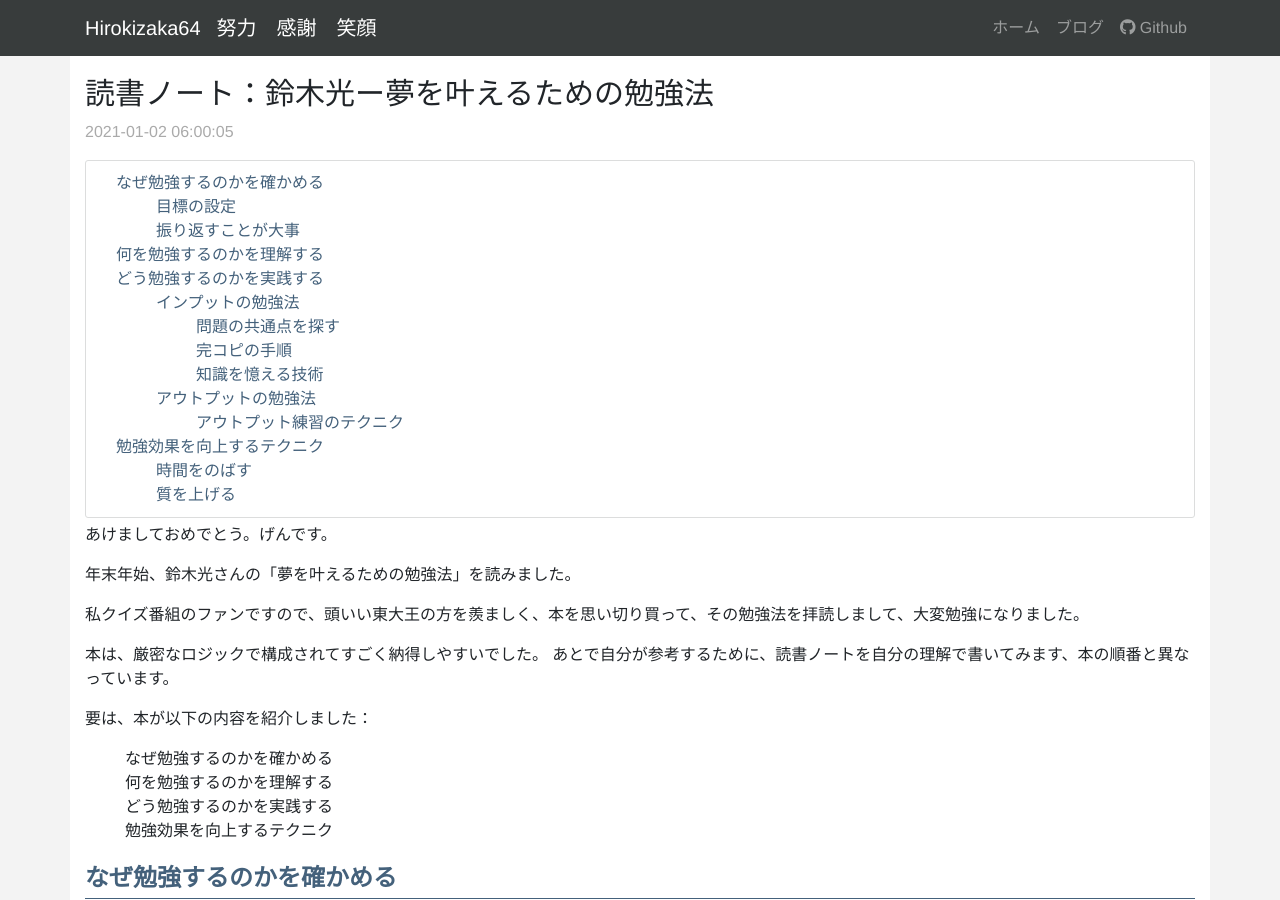
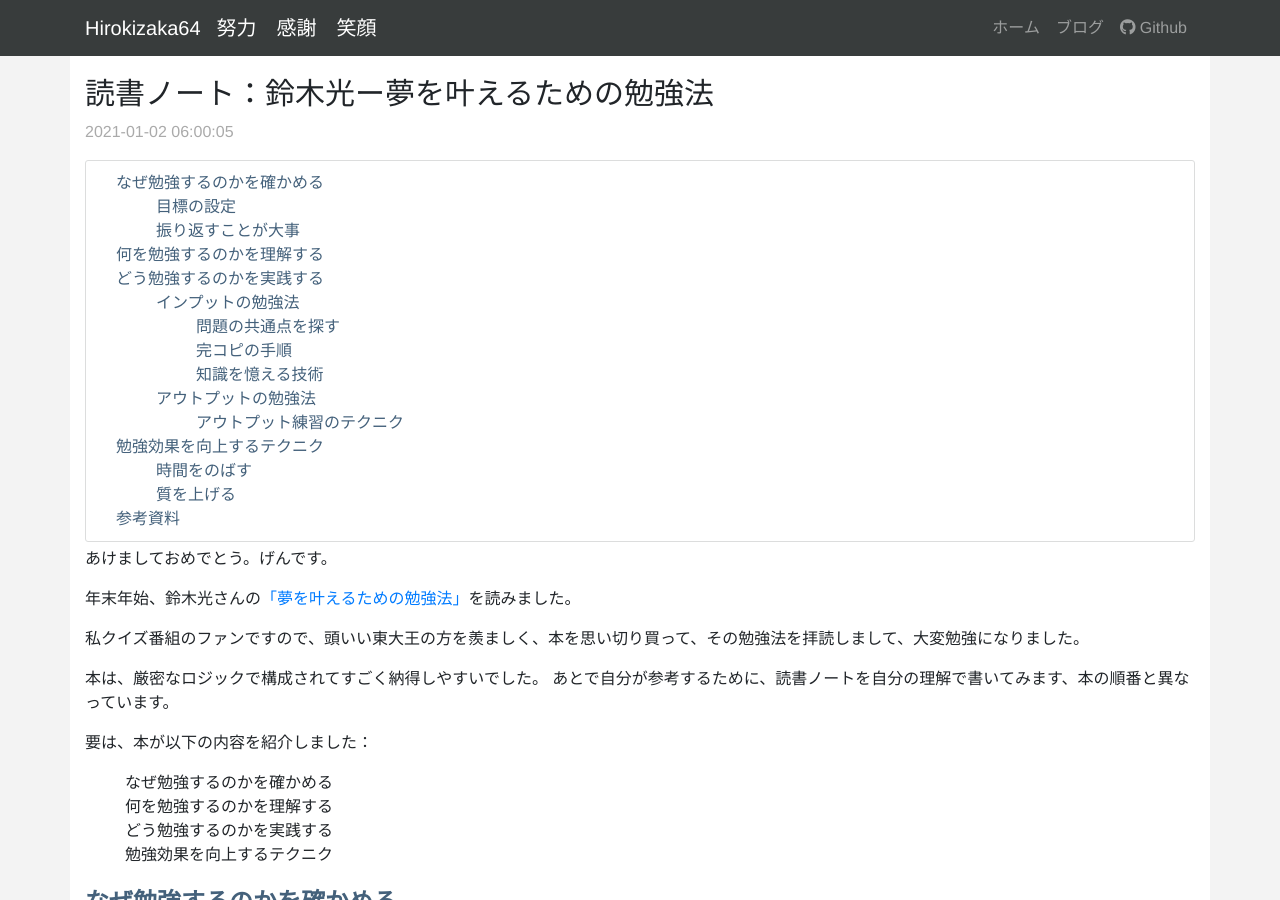
Before and after one commit to hirokizaka46/hirokizaka46.github.io, a Jekyll site: the page built from _posts/2021-01-01-rn-dream-come-true-learning-methood.markdown, in a window 1280 px wide and 900 px high. Built offline with Jekyll 4.4.1, drawn with Linux system fonts in a browser that asks for light colours; nearby versions of some CDN libraries; the table of contents is made by our own code; part of the change alters nothing that is shown.

```diff
--- a/_posts/2021-01-01-rn-dream-come-true-learning-methood.markdown
+++ b/_posts/2021-01-01-rn-dream-come-true-learning-methood.markdown
@@ -8,7 +8,7 @@ toc: true
 
 あけましておめでとう。げんです。
 
-年末年始、鈴木光さんの「夢を叶えるための勉強法」を読みました。
+年末年始、鈴木光さんの[「夢を叶えるための勉強法」](https://hb.afl.rakuten.co.jp/ichiba/19bcaeb8.ea11d9d7.19bcaeb9.6cc131f5/?pc=https%3A%2F%2Fitem.rakuten.co.jp%2Fbook%2F16512061%2F&link_type=pict&ut=eyJwYWdlIjoiaXRlbSIsInR5cGUiOiJwaWN0Iiwic2l6ZSI6IjEyOHgxMjgiLCJuYW0iOjEsIm5hbXAiOiJyaWdodCIsImNvbSI6MSwiY29tcCI6ImRvd24iLCJwcmljZSI6MSwiYm9yIjoxLCJjb2wiOjEsImJidG4iOjEsInByb2QiOjAsImFtcCI6ZmFsc2V9)を読みました。
 
 私クイズ番組のファンですので、頭いい東大王の方を羨ましく、本を思い切り買って、その勉強法を拝読しまして、大変勉強になりました。
 
@@ -145,3 +145,7 @@ toc: true
     - 監視されると感じる
 - 勉強の場所を変って見る
     - いつも行くのカフェ候補が四つ持っている（ドトールなど）
+
+# 参考資料
+
+[「夢を叶えるための勉強法」](https://hb.afl.rakuten.co.jp/ichiba/19bcaeb8.ea11d9d7.19bcaeb9.6cc131f5/?pc=https%3A%2F%2Fitem.rakuten.co.jp%2Fbook%2F16512061%2F&link_type=pict&ut=eyJwYWdlIjoiaXRlbSIsInR5cGUiOiJwaWN0Iiwic2l6ZSI6IjEyOHgxMjgiLCJuYW0iOjEsIm5hbXAiOiJyaWdodCIsImNvbSI6MSwiY29tcCI6ImRvd24iLCJwcmljZSI6MSwiYm9yIjoxLCJjb2wiOjEsImJidG4iOjEsInByb2QiOjAsImFtcCI6ZmFsc2V9)
```
